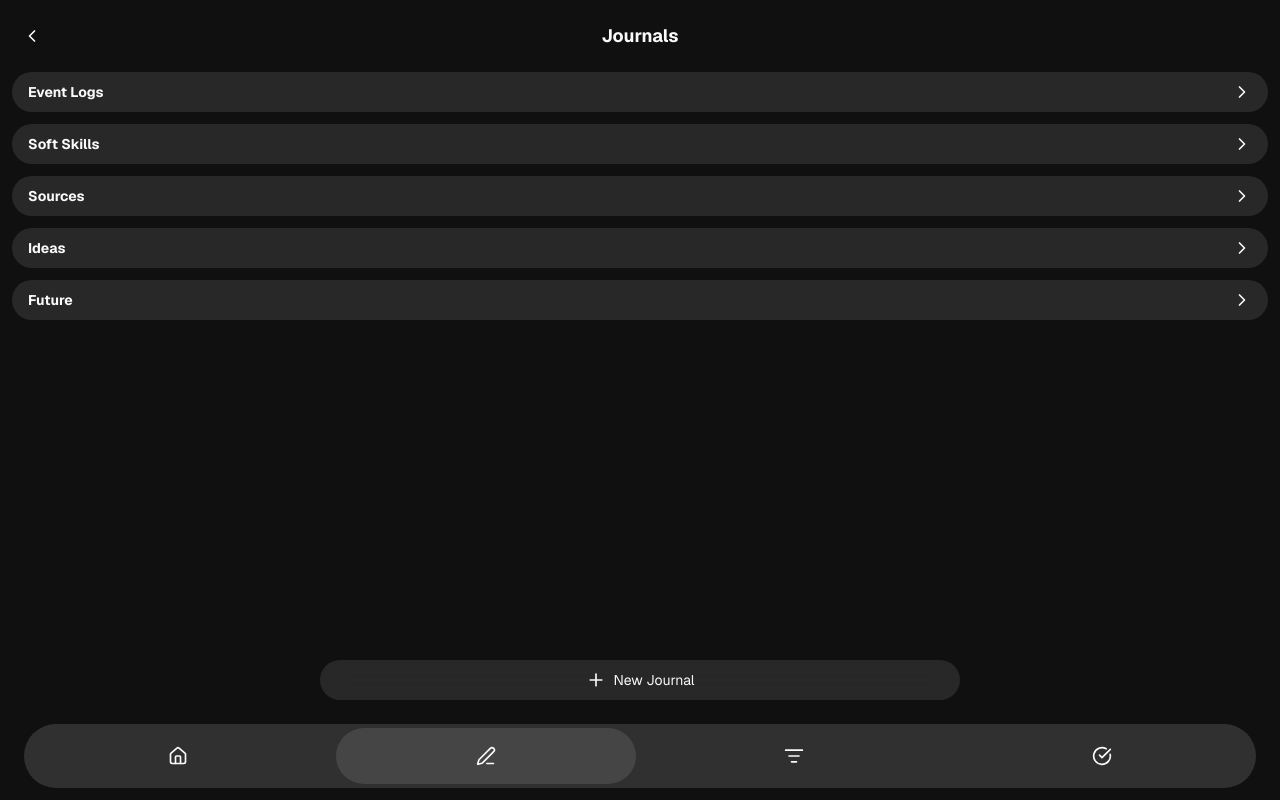
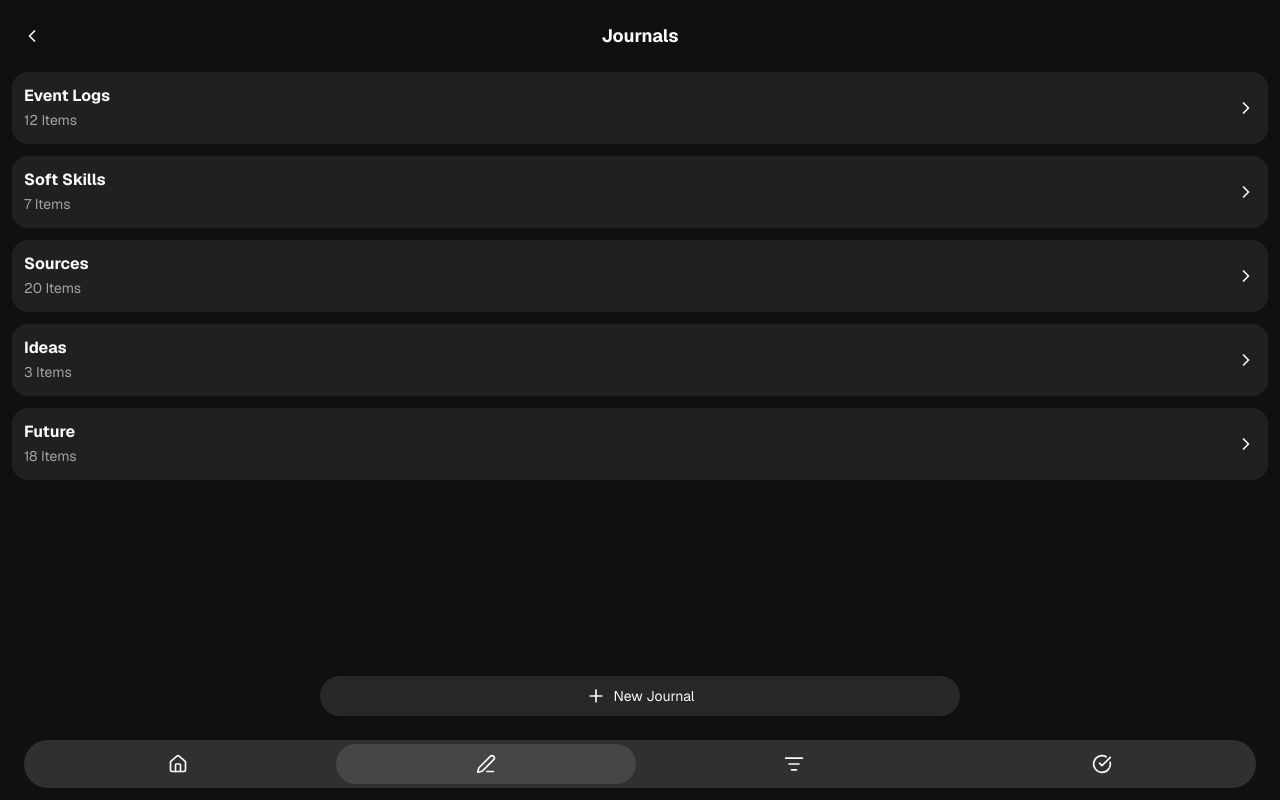
Before and after one commit to FarzadVav/Life-OS-APP, a Next.js app: page /journals in a window 1280 px wide. Built offline with nearby package versions, Linux system fonts and the light colour scheme.

Commit message:
fix the global ui

```diff
--- a/app/(user)/journals/page.tsx
+++ b/app/(user)/journals/page.tsx
@@ -2,7 +2,6 @@ import Link from "next/link";
 import { ChevronRightIcon } from "lucide-react";
 
 import TopBar from "@/features/general/components/static/TopBar/TopBar";
-import { Button } from "@/features/general/components/ui/Button/Button";
 import CreateBtn from "@/features/general/components/module/CreateBtn/CreateBtn";
 import PageWrapper from "@/features/general/components/static/PageWrapper/PageWrapper";
 import PageItemsWrapper from "@/features/general/components/static/PageItemsWrapper/PageItemsWrapper";
@@ -16,53 +15,58 @@ function JournalsPage() {
       </TopBar>
 
       <PageItemsWrapper>
-        <Button
-          variant={"soft"}
-          color={"foreground"}
-          className={"w-full justify-between"}
-          render={<Link href={"/journals/event-logs"} />}
+        <Link
+          href={"/journals/event-logs"}
+          className="w-full flex items-center justify-between gap-3 p-3 rounded-component bg-card"
         >
-          <p className="font-bold">Event Logs</p>
+          <div>
+            <p className="font-bold">Event Logs</p>
+            <span className="sub-text">12 Items</span>
+          </div>
           <ChevronRightIcon className="size-5" />
-        </Button>
-        <Button
-          variant={"soft"}
-          color={"foreground"}
-          className={"w-full justify-between"}
-          render={<Link href={"/journals/soft-skills"} />}
+        </Link>
+        <Link
+          href={"/journals/soft-skills"}
+          className="w-full flex items-center justify-between gap-3 p-3 rounded-component bg-card"
         >
-          <p className="font-bold">Soft Skills</p>
+          <div>
+            <p className="font-bold">Soft Skills</p>
+            <span className="sub-text">7 Items</span>
+          </div>
           <ChevronRightIcon className="size-5" />
-        </Button>
-        <Button
-          variant={"soft"}
-          color={"foreground"}
-          className={"w-full justify-between"}
-          render={<Link href={"/journals/sources"} />}
+        </Link>
+        <Link
+          href={"/journals/sources"}
+          className="w-full flex items-center justify-between gap-3 p-3 rounded-component bg-card"
         >
-          <p className="font-bold">Sources</p>
+          <div>
+            <p className="font-bold">Sources</p>
+            <span className="sub-text">20 Items</span>
+          </div>
           <ChevronRightIcon className="size-5" />
-        </Button>
-        <Button
-          variant={"soft"}
-          color={"foreground"}
-          className={"w-full justify-between"}
-          render={<Link href={"/journals/ideas"} />}
+        </Link>
+        <Link
+          href={"/journals/ideas"}
+          className="w-full flex items-center justify-between gap-3 p-3 rounded-component bg-card"
         >
-          <p className="font-bold">Ideas</p>
+          <div>
+            <p className="font-bold">Ideas</p>
+            <span className="sub-text">3 Items</span>
+          </div>
           <ChevronRightIcon className="size-5" />
-        </Button>
-        <Button
-          variant={"soft"}
-          color={"foreground"}
-          className={"w-full justify-between"}
-          render={<Link href={"/journals/future"} />}
+        </Link>
+        <Link
+          href={"/journals/future"}
+          className="w-full flex items-center justify-between gap-3 p-3 rounded-component bg-card"
         >
-          <p className="font-bold">Future</p>
+          <div>
+            <p className="font-bold">Future</p>
+            <span className="sub-text">18 Items</span>
+          </div>
           <ChevronRightIcon className="size-5" />
-        </Button>
+        </Link>
 
-        <CreateBtn withPlusIcon href="/journals/new">
+        <CreateBtn withPlusIcon href="/journals/vault">
           New Journal
         </CreateBtn>
       </PageItemsWrapper>
--- a/features/general/components/module/CreateBtn/CreateBtn.tsx
+++ b/features/general/components/module/CreateBtn/CreateBtn.tsx
@@ -25,7 +25,7 @@ function CreateBtn({
       color={color || "foreground"}
       render={href ? <Link href={href} /> : undefined}
       className={cn(
-        "glass fixed bottom-25 left-1/2 -translate-x-1/2 min-w-1/2",
+        "glass fixed bottom-21 left-1/2 -translate-x-1/2 min-w-1/2",
         className,
       )}
       {...p}
--- a/features/general/components/static/Navigation/Navigation.tsx
+++ b/features/general/components/static/Navigation/Navigation.tsx
@@ -13,9 +13,9 @@ function Navigation() {
   return (
     <div
       id="navigation"
-      className="h-22 px-6 bg-linear-to-t from-background from-10% to-transparent flex items-center justify-center z-important sticky bottom-0"
+      className="h-18 px-6 bg-linear-to-t from-background from-10% to-transparent flex items-center justify-center z-important sticky bottom-0"
     >
-      <nav className="w-full p-1 rounded-full h-16 bg-card-thick flex items-center justify-center gap-2">
+      <nav className="w-full p-1 rounded-full h-12 bg-card-thick flex items-center justify-center gap-2">
         {NAVIGATION_LINKS.map((item) => {
           const isPathnameMatch = checkIsPathnameMatch(item.matchPathname);
 
--- a/features/general/components/static/PageWrapper/PageWrapper.tsx
+++ b/features/general/components/static/PageWrapper/PageWrapper.tsx
@@ -16,7 +16,7 @@ function PageWrapper(p: PropsWithChildren) {
     let pb = 0.75;
 
     if (navigationElem) {
-      minH += 5.5;
+      minH += 4.5;
     }
 
     if (createBtnElem) {
```
